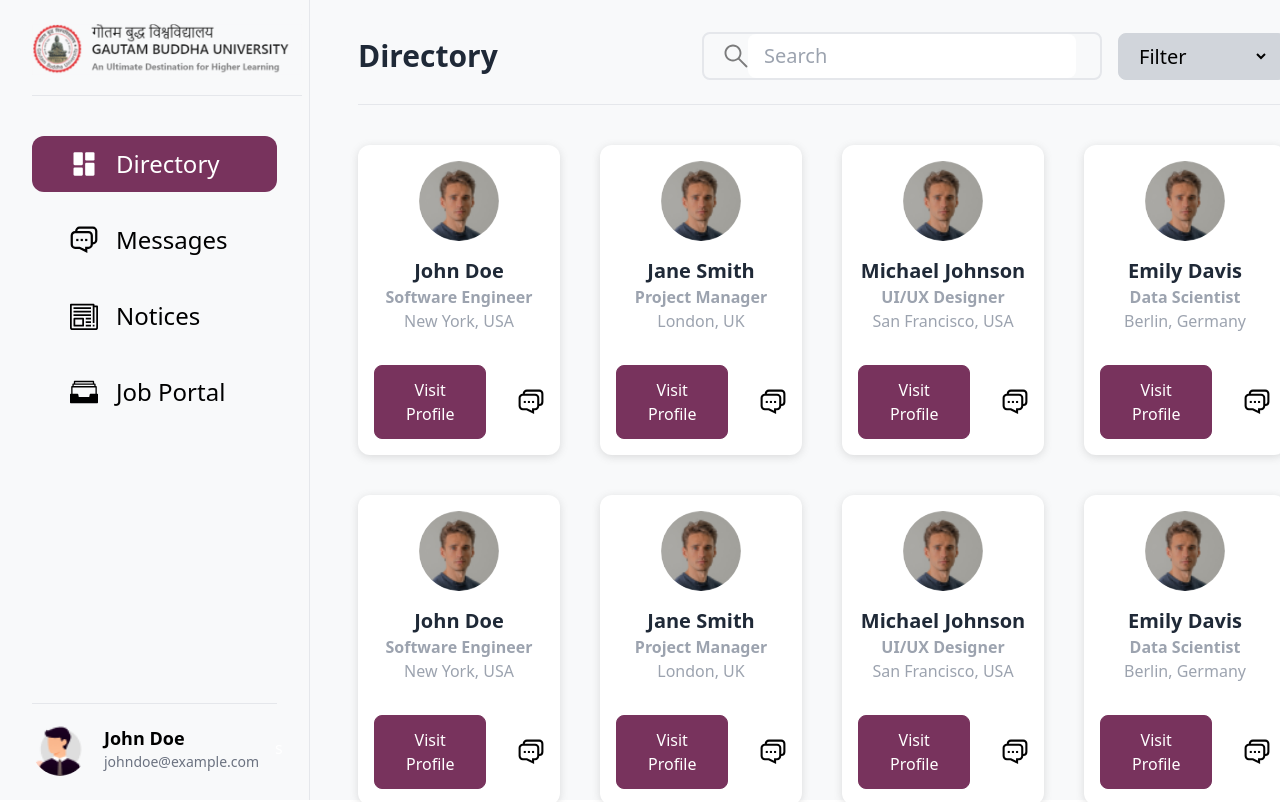
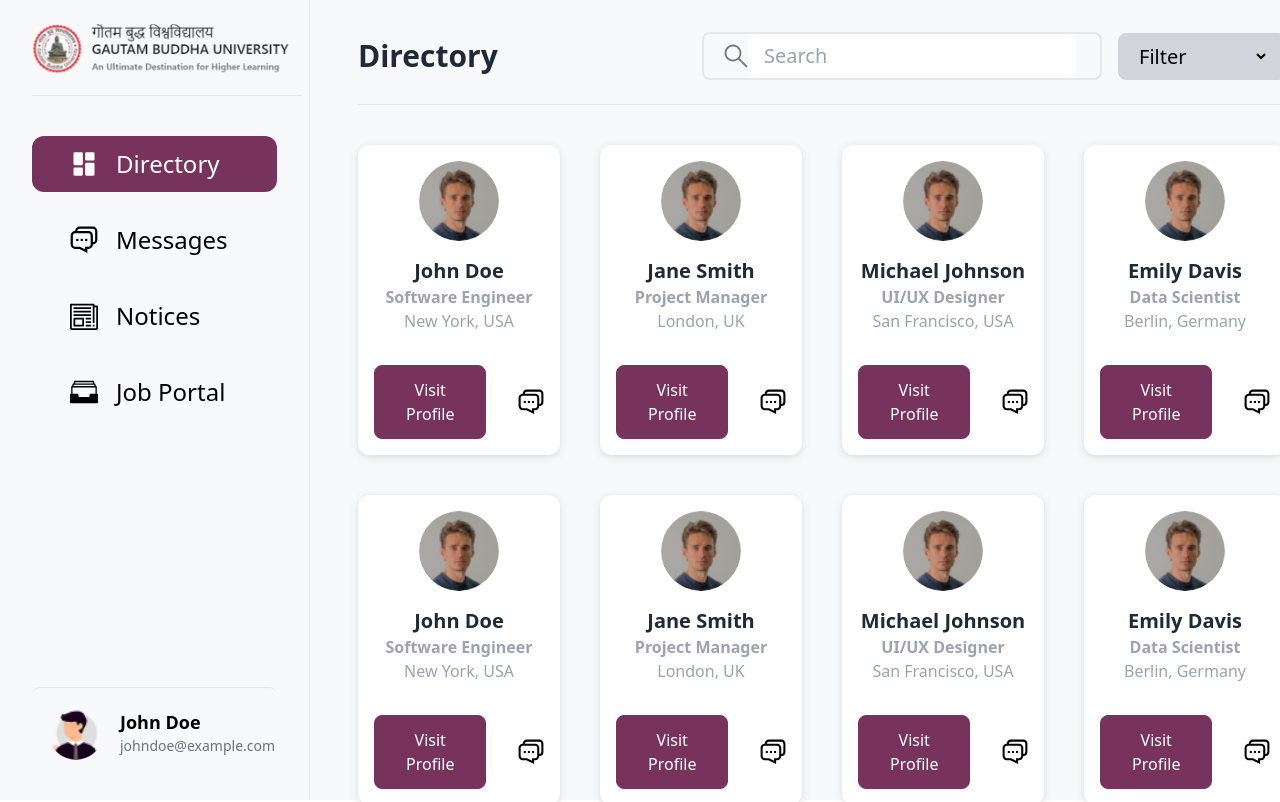
Before and after one commit to Sawantkun/minor, a React (Vite) app: page /dashboard in a window 1280 px wide. Shown: the top 802 px of the page. Built offline with nearby package versions, Linux system fonts and the light colour scheme; no server answers.

Commit message:
fixed routes

```diff
--- a/src/components/Login.jsx
+++ b/src/components/Login.jsx
@@ -45,7 +45,7 @@ const SignIn = () => {
             const user = userCredential.user;
 
             // Redirect to a different page (e.g., Home page)
-            navigate("/home");
+            navigate("/dashboard");
 
             // Optionally show a success message or save user info in the app
             toast.success("Signed in successfully!");
--- a/src/components/Signup.jsx
+++ b/src/components/Signup.jsx
@@ -61,7 +61,7 @@ const SignUp = () => {
             const user = userCredential.user;
 
             // Redirect to a different page (e.g., Home page)
-            navigate("/home");
+            navigate("/dashboard");
 
             // Optionally show a success message or save user info in the app
             toast.success("Account created successfully!");
--- a/src/pages/Dashboard.jsx
+++ b/src/pages/Dashboard.jsx
@@ -74,7 +74,7 @@ const Dashboard = () => {
         </div>
 
         {/* User Profile Section */}
-        <div className="flex items-center gap-4 border-t-[1px] pt-4 mt-8 cursor-pointer" onClick={() => setView('profile')}
+        <div className="flex items-center gap-4 border-t-[1px] p-4 mt-8 cursor-pointer hover:bg-gray-200 rounded-lg" onClick={() => setView('profile')}
         >
           <img
             src={UserImg}
@@ -85,7 +85,7 @@ const Dashboard = () => {
             <p className="text-black text-lg font-semibold">John Doe</p>
             <p className="text-gray-500 text-sm">johndoe@example.com</p>
           </div>
-s        </div>
+        </div>
       </div>
 
       {/* Main Content */}
```
